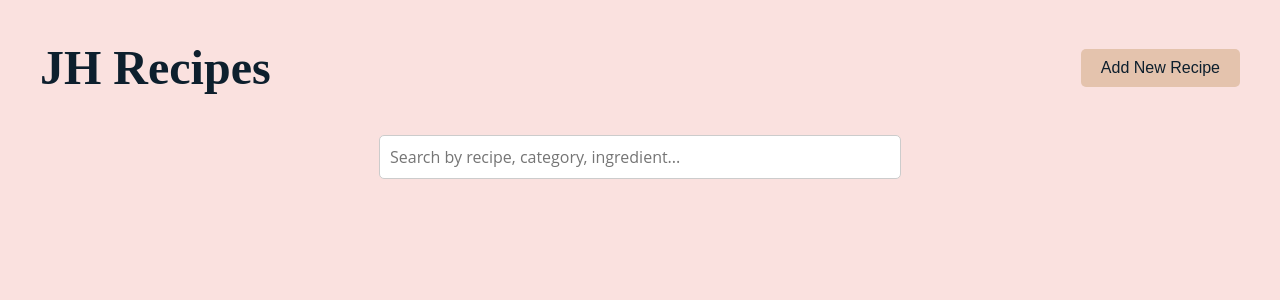
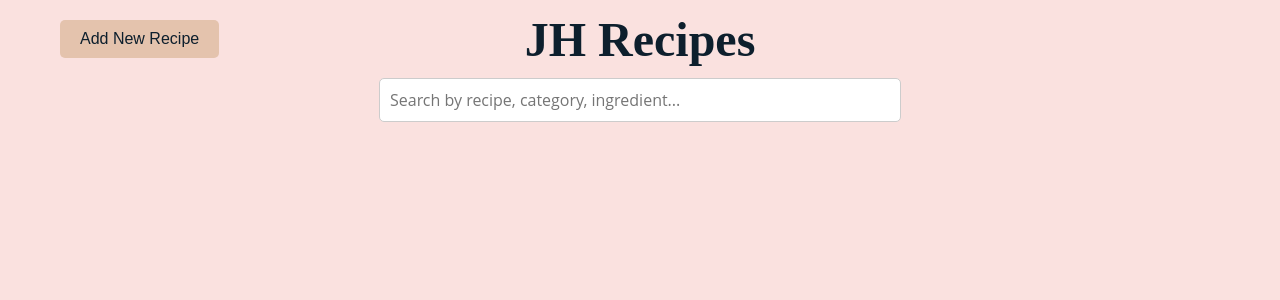
Before and after one commit to JavierCLT/julia, a Flask app: page / in a window 1280 px wide. Shown: the top 300 px of the page. Run offline with Flask 3, Linux system fonts and the light colour scheme.

Commit message:
Update styles.css

```diff
--- a/code/static/css/styles.css
+++ b/code/static/css/styles.css
@@ -29,19 +29,24 @@ h1, h2, h3 {
 }
 
 .header {
+    display: flex;
+    justify-content: space-between; /* Distributes space between children */
+    align-items: center; /* Centers items vertically */
+    padding: 0 20px; /* Adds some padding on left and right */
     position: sticky;
     top: 0;
     z-index: 1000;
-    display: flex;
-    justify-content: space-between;
-    align-items: center;
-    color: var(--misty-rose);
+    background-color: var(--misty-rose);
 }
 
 .header h1 {
+    position: absolute; /* Position the title absolutely */
+    left: 50%;
+    transform: translateX(-50%);
     color: var(--rich-black);
     font-size: 3em;
     margin: 20px 0;
+    text-align: center;
 }
 
 .add-recipe-btn {
```
